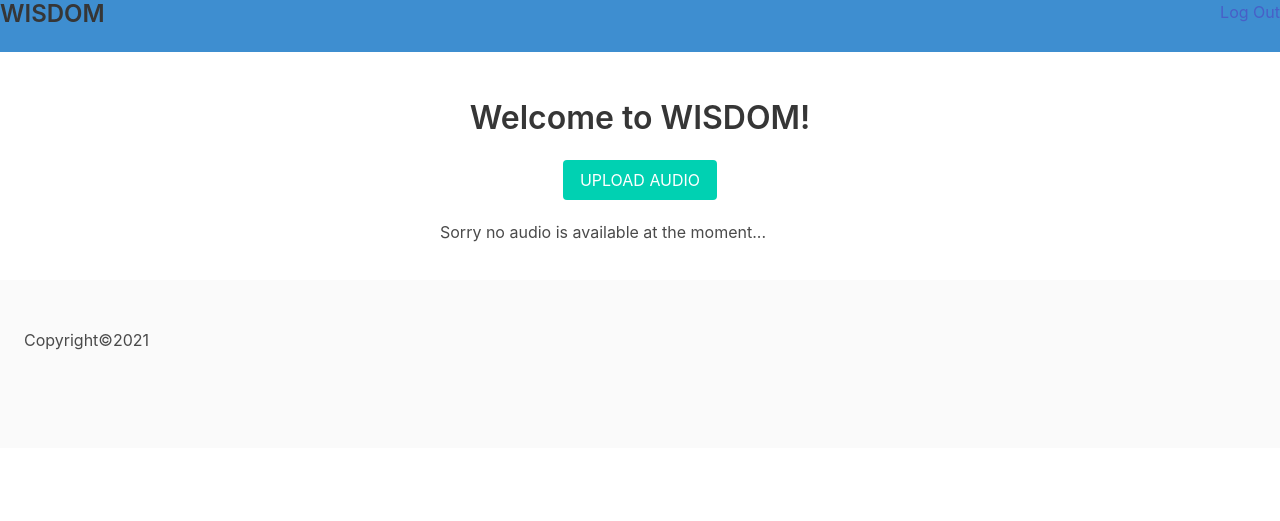
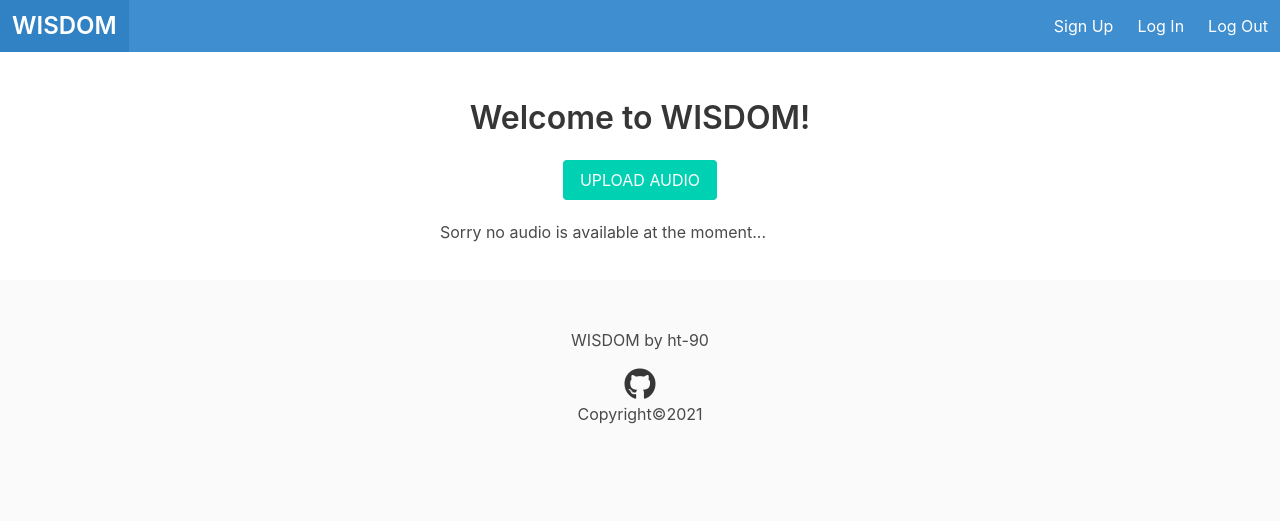
Before and after one commit to ht-90/wisdom, a Django app: page /home/ in a window 1280 px wide. Shown: the top 521 px of the page. Run offline with Django 3.2, Linux system fonts and the light colour scheme; data that the repository does not hold is empty; some libraries are stand-ins or nearby versions.

Commit message:
updated navbar and footer layouts, added github icon and link

```diff
--- a/templates/_footer.html
+++ b/templates/_footer.html
@@ -1,5 +1,13 @@
 <footer class="footer">
-  <div>
-    <p>Copyright©{% now "Y" %}</p>
+  <div class="container">
+    <div class="content has-text-centered">
+      <p>WISDOM by ht-90</p>
+      <a class="icon is-medium fas fa-2x" href="https://github.com/ht-90/wisdom" target="_blank">
+        <span class="icon has-text-dark">
+          <i class="fab fa-github"></i>
+        </span>
+      </a>
+      <p>Copyright©{% now "Y" %}</p>
+    </div>
   </div>
 </footer>
--- a/templates/_navbar.html
+++ b/templates/_navbar.html
@@ -1,8 +1,10 @@
 <nav class="navbar is-info">
   <div class="navbar-brand">
-    <a class="title is-4" href="/">WISDOM</a>
+    <a class="navbar-item title is-4" href="/">WISDOM</a>
   </div>
   <div class="navbar-end">
-    <a href="{% url 'logout' %}">Log Out</a>
+    <a class="navbar-item" href="{% url 'signup' %}">Sign Up</a>
+    <a class="navbar-item" href="{% url 'login' %}">Log In</a>
+    <a class="navbar-item" href="{% url 'logout' %}">Log Out</a>
   </div>
 </nav>
```
